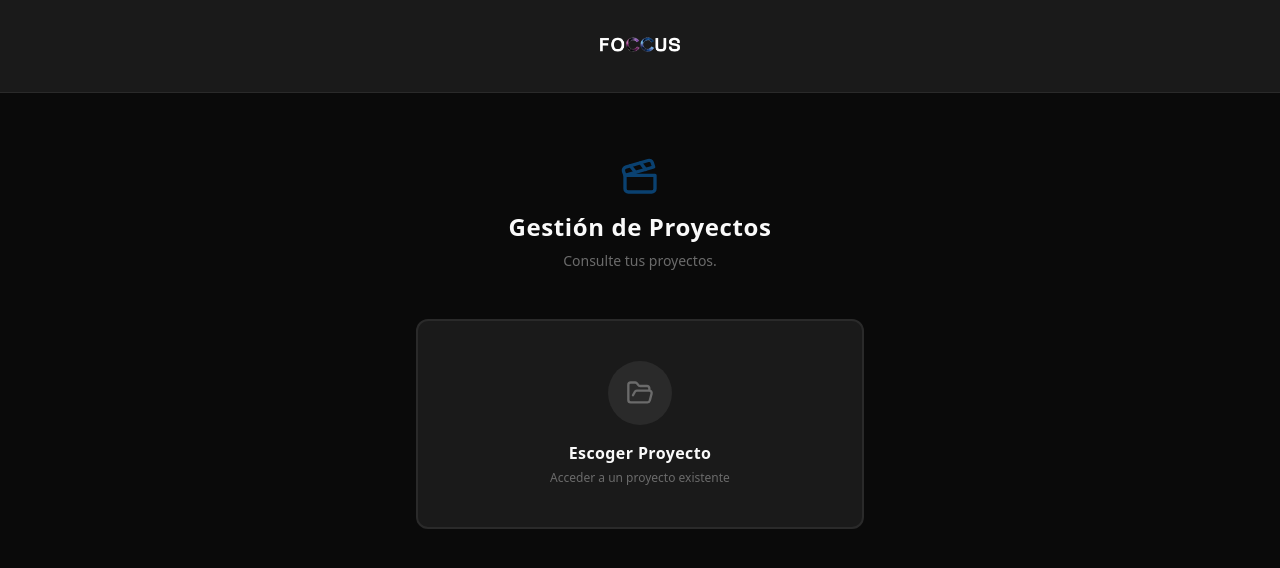
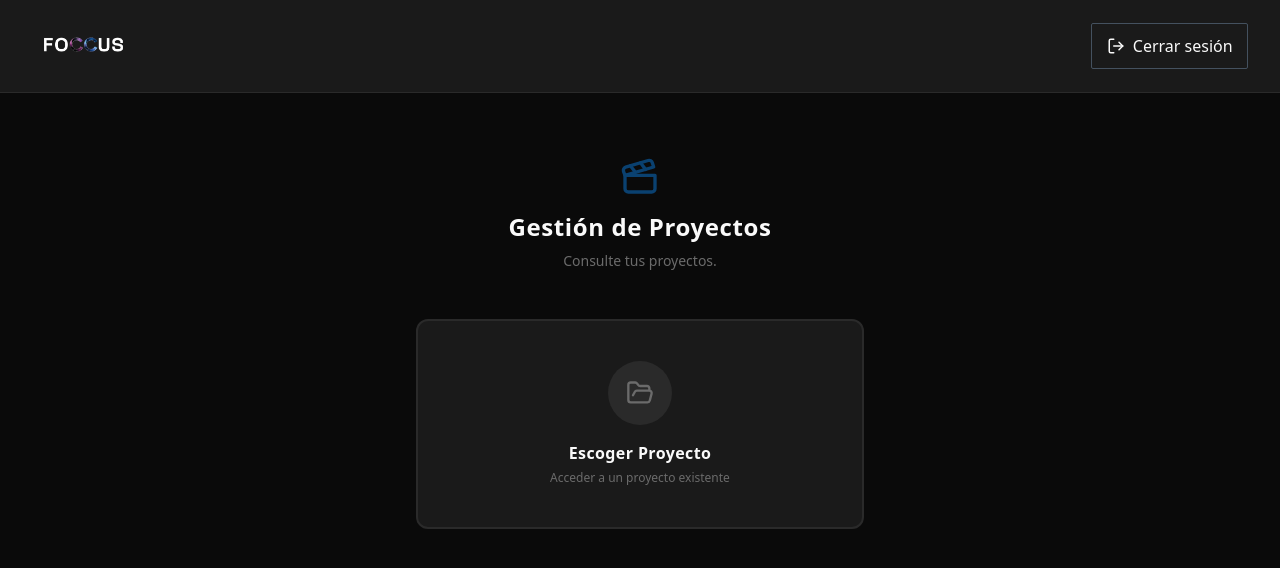
Before and after one commit to Cr4ckJu4nF3/FOCCUS, a React app in the folder frontend/: page /seleccion-proyecto in a window 1280 px wide. Shown: the top 568 px of the page. Built offline with nearby package versions, Linux system fonts and the light colour scheme; sample sign-in values are in the browser's storage; the HTML template or start-up script is replaced by a standard one.

Commit message:
Actualizar acceso y cierre de sesion

```diff
--- a/frontend/src/desing/Login.css
+++ b/frontend/src/desing/Login.css
@@ -257,6 +257,18 @@
   color: #0b4f8a;
 }
 
+/* Invited user note */
+
+.login-invited-note {
+  margin: 14px 0 0;
+  padding-top: 12px;
+  border-top: 1px solid #e5e5e5;
+  text-align: center;
+  color: #6b6b6b;
+  font-size: 13px;
+  line-height: 1.5;
+}
+
 /* Register form sections */
 
 .form-section-title {
--- a/frontend/src/desing/ProjectSelection.css
+++ b/frontend/src/desing/ProjectSelection.css
@@ -17,11 +17,47 @@
   margin: 0 auto;
   display: flex;
   align-items: center;
-  justify-content: center;
+  justify-content: space-between;
 }
 
 .pss-logo {
   height: 3.75rem; /* h-15 */
+}
+
+.pss-logout-button {
+  display: inline-flex;
+  align-items: center;
+  gap: 0.5rem;
+  padding: 0.65rem 0.9rem;
+  border: 1px solid #44515f;
+  border-radius: 2px;
+  background: transparent;
+  color: #FAFAFA;
+  cursor: pointer;
+  font: inherit;
+  transition: border-color 0.2s ease, background-color 0.2s ease, color 0.2s ease;
+}
+
+.pss-logout-button:hover,
+.pss-logout-button:focus-visible {
+  border-color: #E67E5C;
+  background-color: #261c1c;
+  color: #E67E5C;
+  outline: none;
+}
+
+@media (max-width: 480px) {
+  .pss-header {
+    padding: 0.75rem 1rem;
+  }
+
+  .pss-logout-button span {
+    display: none;
+  }
+
+  .pss-logout-button {
+    padding: 0.65rem;
+  }
 }
 
 /* Main content */
--- a/frontend/src/screen/Login.jsx
+++ b/frontend/src/screen/Login.jsx
@@ -285,6 +285,12 @@ export default function LoginScreen() {
                     <span>¿Olvidaste tu contraseña o usuario?</span>
                   </button>
                 </div>
+
+                <p className="login-invited-note">
+                  ¿Te invitaron a un proyecto? Inicia sesión aquí mismo con el
+                  correo y la contraseña que recibiste por email. No necesitas
+                  registrar una empresa.
+                </p>
               </form>
             ) : (
               <form ref={registroFormRef} onSubmit={handleRegister} className="login-form register-form">
--- a/frontend/src/screen/ProjectSelection.jsx
+++ b/frontend/src/screen/ProjectSelection.jsx
@@ -1,8 +1,8 @@
 import { useState, useEffect } from "react";
 import { useNavigate } from "react-router-dom";
-import { FolderOpen, Plus, ChevronRight, X, Film, Clapperboard } from "lucide-react";
+import { FolderOpen, Plus, ChevronRight, X, Film, Clapperboard, LogOut } from "lucide-react";
 import logo from "../assets/FoccusNB_White.png";
-import { apiFetch } from "../api";
+import { apiFetch, clearSession } from "../api";
 import "../desing/ProjectSelection.css";
 
 const formatOptions = [
@@ -37,6 +37,11 @@ export default function ProjectSelectionScreen() {
   const navigate = useNavigate();
   const idRol = parseInt(localStorage.getItem("id_rol")) || 0;
   const esAdmin = idRol === 1001;
+
+  const handleLogout = () => {
+    clearSession();
+    navigate("/", { replace: true });
+  };
 
   // Cargar proyectos al abrir la lista
   const fetchProjects = async () => {
@@ -120,6 +125,16 @@ export default function ProjectSelectionScreen() {
       <header className="pss-header">
         <div className="pss-header-inner">
           <img src={logo} alt="Logo" className="pss-logo" />
+          <button
+            type="button"
+            onClick={handleLogout}
+            className="pss-logout-button"
+            title="Cerrar sesión"
+            aria-label="Cerrar sesión"
+          >
+            <LogOut size={18} />
+            <span>Cerrar sesión</span>
+          </button>
         </div>
       </header>
 
```
